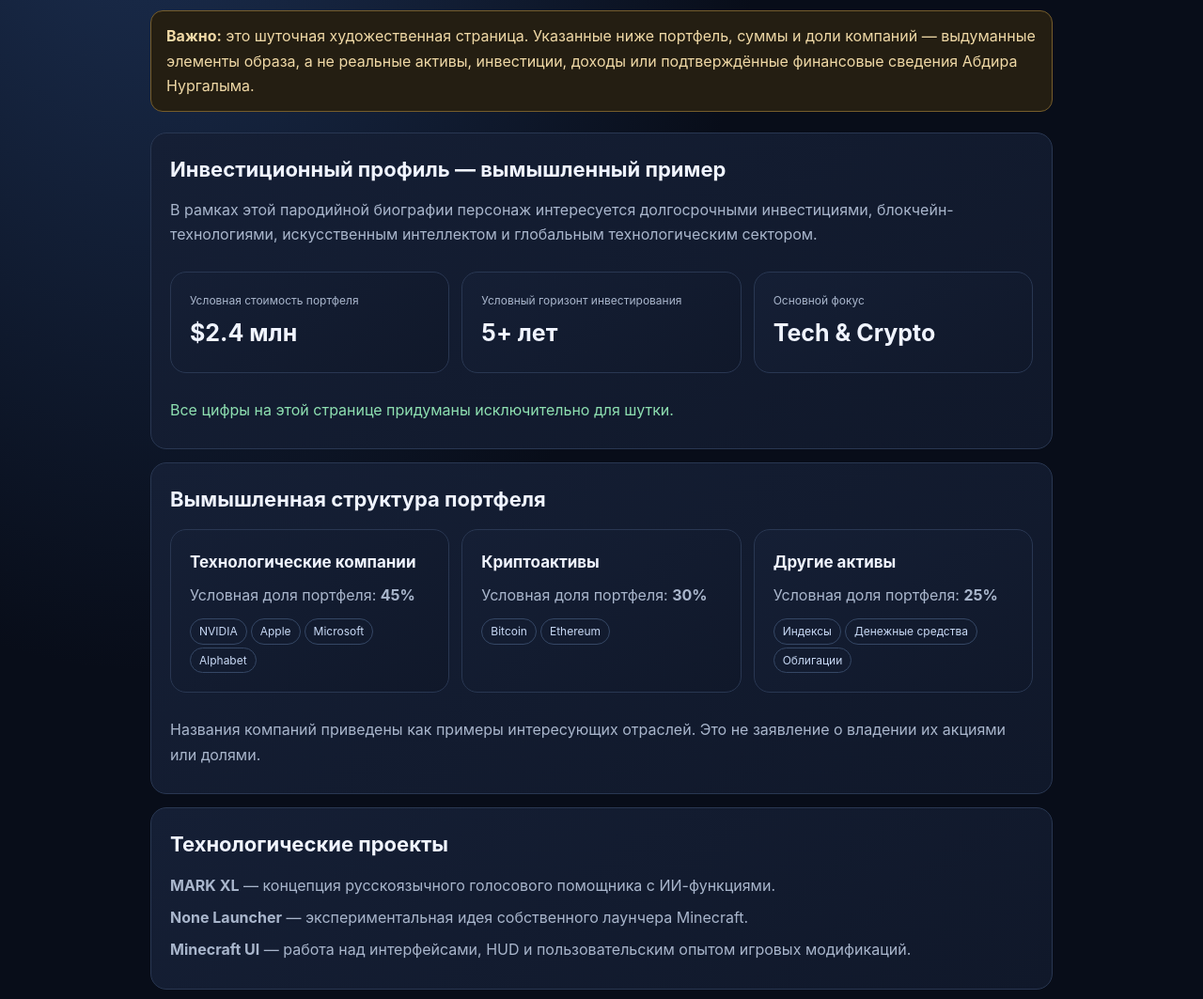
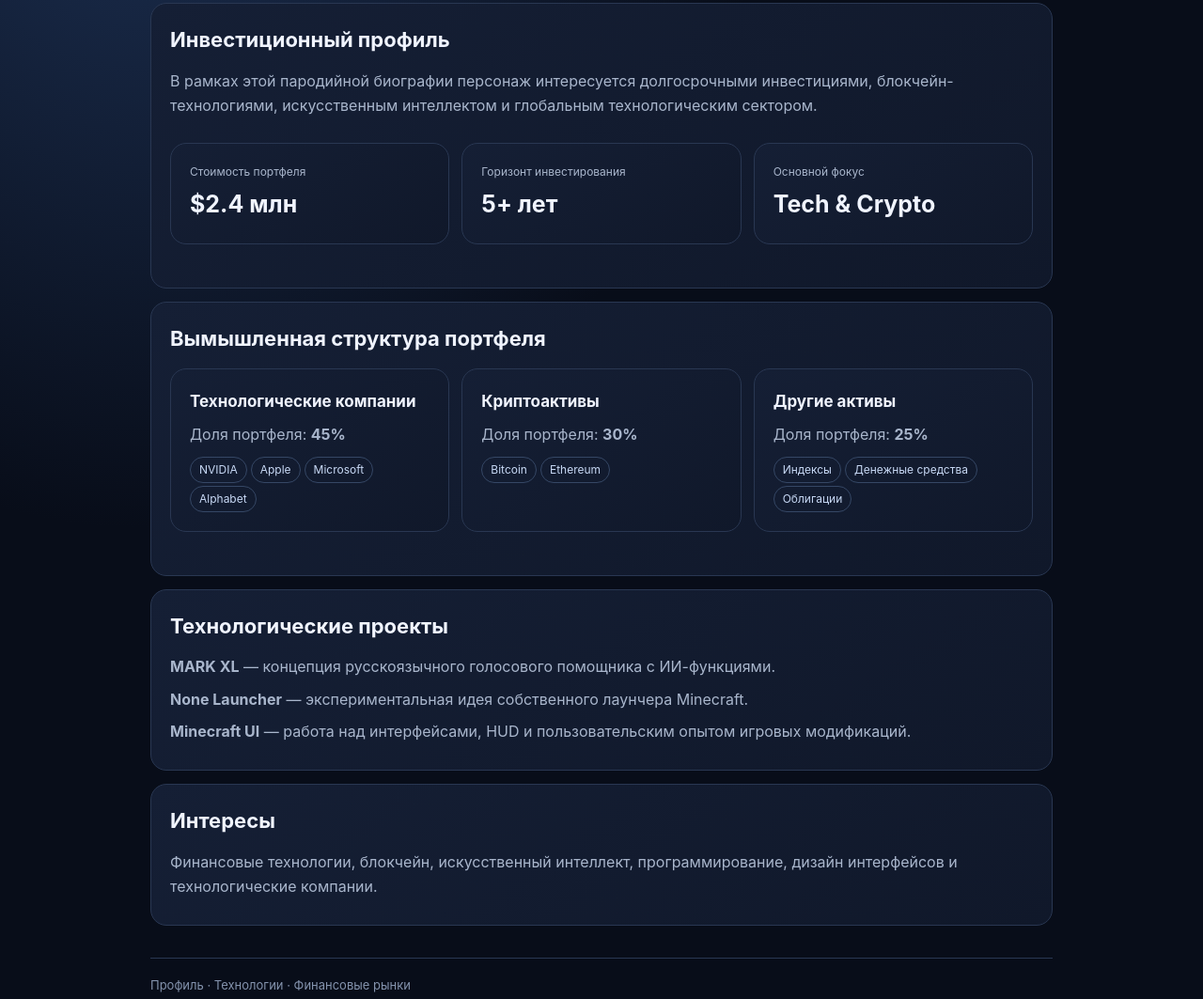
Before and after one commit to abdirnurgalym129-netizen/whoisnurgalym, a plain HTML site: page index.html in a window 1280 px wide. Shown: the part 244-1307 px from the top of the page at 94% size. Drawn offline with Linux system fonts and the light colour scheme.

Commit message:
Add files via upload

```diff
--- a/index.html
+++ b/index.html
@@ -30,27 +30,27 @@
   <h1>Абдир Нургалым</h1>
   <p class="lead">Вымышленный образ молодого криптоинвестора и технологического предпринимателя, который следит за рынками цифровых активов, фондовыми индексами и развитием крупных технологических компаний.</p>
 
-  <div class="notice"><strong>Важно:</strong> это шуточная художественная страница. Указанные ниже портфель, суммы и доли компаний — выдуманные элементы образа, а не реальные активы, инвестиции, доходы или подтверждённые финансовые сведения Абдира Нургалыма.</div>
+
 
   <section>
-    <h2>Инвестиционный профиль — вымышленный пример</h2>
+    <h2>Инвестиционный профиль</h2>
     <p>В рамках этой пародийной биографии персонаж интересуется долгосрочными инвестициями, блокчейн-технологиями, искусственным интеллектом и глобальным технологическим сектором.</p>
     <div class="stats">
-      <div class="stat"><small>Условная стоимость портфеля</small><strong>$2.4 млн</strong></div>
-      <div class="stat"><small>Условный горизонт инвестирования</small><strong>5+ лет</strong></div>
+      <div class="stat"><small>Стоимость портфеля</small><strong>$2.4 млн</strong></div>
+      <div class="stat"><small>Горизонт инвестирования</small><strong>5+ лет</strong></div>
       <div class="stat"><small>Основной фокус</small><strong>Tech & Crypto</strong></div>
     </div>
-    <p class="green">Все цифры на этой странице придуманы исключительно для шутки.</p>
+
   </section>
 
   <section>
     <h2>Вымышленная структура портфеля</h2>
     <div class="grid">
-      <article class="card"><h3>Технологические компании</h3><p>Условная доля портфеля: <strong>45%</strong></p><span class="pill">NVIDIA</span><span class="pill">Apple</span><span class="pill">Microsoft</span><span class="pill">Alphabet</span></article>
-      <article class="card"><h3>Криптоактивы</h3><p>Условная доля портфеля: <strong>30%</strong></p><span class="pill">Bitcoin</span><span class="pill">Ethereum</span></article>
-      <article class="card"><h3>Другие активы</h3><p>Условная доля портфеля: <strong>25%</strong></p><span class="pill">Индексы</span><span class="pill">Денежные средства</span><span class="pill">Облигации</span></article>
+      <article class="card"><h3>Технологические компании</h3><p>Доля портфеля: <strong>45%</strong></p><span class="pill">NVIDIA</span><span class="pill">Apple</span><span class="pill">Microsoft</span><span class="pill">Alphabet</span></article>
+      <article class="card"><h3>Криптоактивы</h3><p>Доля портфеля: <strong>30%</strong></p><span class="pill">Bitcoin</span><span class="pill">Ethereum</span></article>
+      <article class="card"><h3>Другие активы</h3><p>Доля портфеля: <strong>25%</strong></p><span class="pill">Индексы</span><span class="pill">Денежные средства</span><span class="pill">Облигации</span></article>
     </div>
-    <p>Названия компаний приведены как примеры интересующих отраслей. Это не заявление о владении их акциями или долями.</p>
+
   </section>
 
   <section>
@@ -65,7 +65,7 @@
     <p>Финансовые технологии, блокчейн, искусственный интеллект, программирование, дизайн интерфейсов и технологические компании.</p>
   </section>
 
-  <footer>Пародийная страница для развлечения. Не является финансовым отчётом, инвестиционной рекомендацией или подтверждением владения активами.</footer>
+  <footer>Профиль · Технологии · Финансовые рынки</footer>
 </main>
 </body>
 </html>
```
